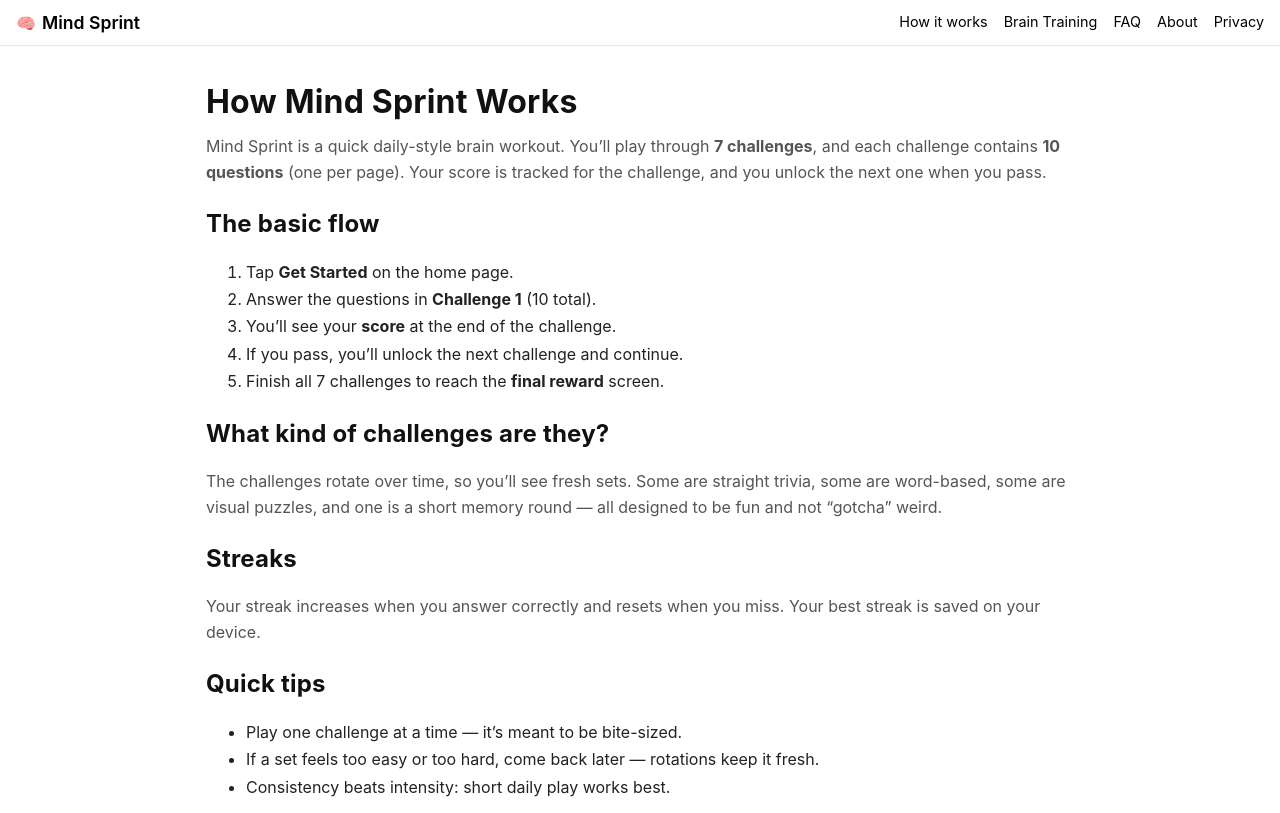
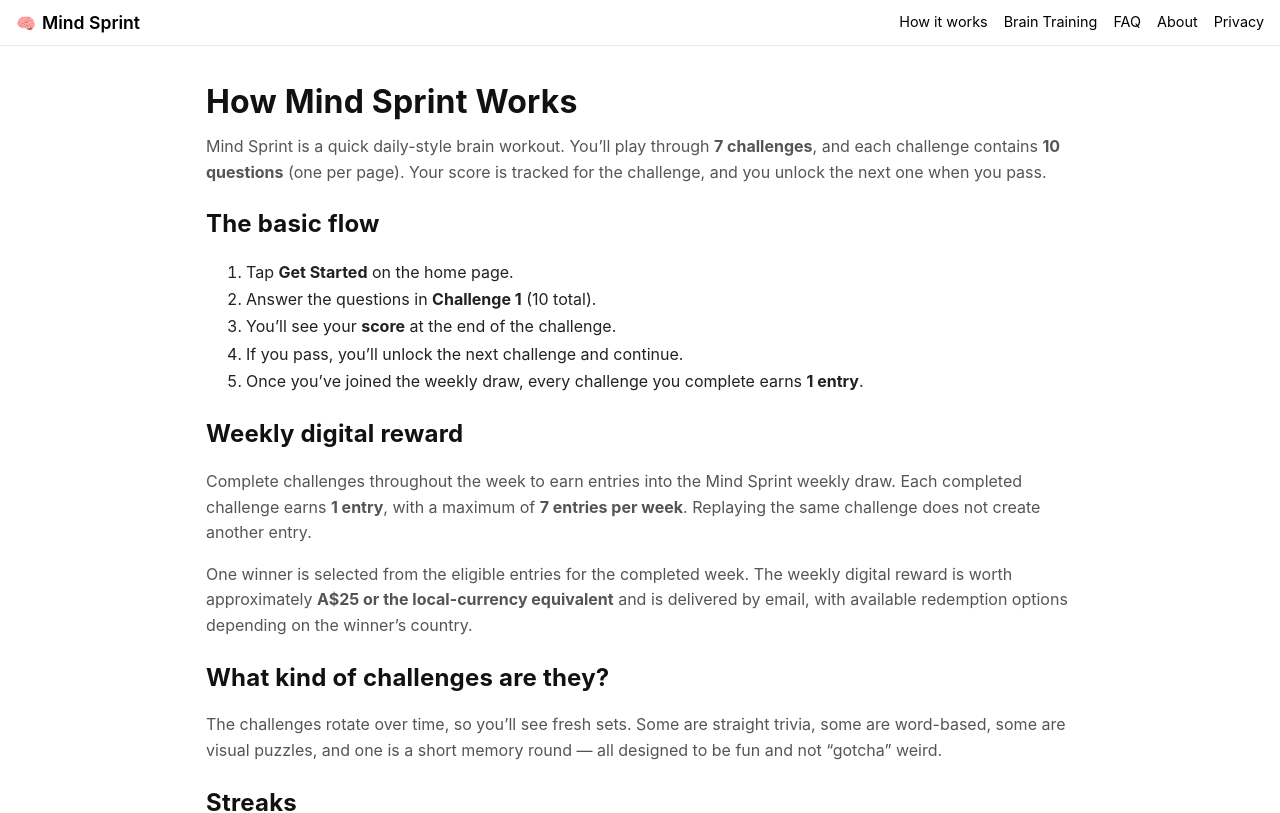
Before and after one commit to justinchase1984/mind-sprint, a Next.js app: page /how-it-works in a window 1280 px wide. Shown: the top 813 px of the page. Built offline with nearby package versions, Linux system fonts and the light colour scheme; no server answers.

Commit message:
Update how-it-works.tsx

```diff
--- a/pages/how-it-works.tsx
+++ b/pages/how-it-works.tsx
@@ -8,7 +8,7 @@ export default function HowItWorks() {
         <title>How It Works | Mind Sprint</title>
         <meta
           name="description"
-          content="How Mind Sprint works: 7 bite-sized challenges, one question per page, streak tracking, and a bonus reward at the end. No login required."
+          content="How Mind Sprint works: complete bite-sized brain challenges, track your streak, and earn entries into the weekly digital reward draw. No login required."
         />
       </Head>
 
@@ -41,9 +41,22 @@ export default function HowItWorks() {
             If you pass, you’ll unlock the next challenge and continue.
           </li>
           <li>
-            Finish all 7 challenges to reach the <strong>final reward</strong> screen.
+            Once you’ve joined the weekly draw, every challenge you complete earns <strong>1 entry</strong>.
           </li>
         </ol>
+
+        <h2 style={{ marginTop: '1.5rem' }}>Weekly digital reward</h2>
+        <p style={{ color: '#555', lineHeight: 1.6 }}>
+          Complete challenges throughout the week to earn entries into the Mind Sprint weekly draw. Each completed
+          challenge earns <strong>1 entry</strong>, with a maximum of <strong>7 entries per week</strong>. Replaying the
+          same challenge does not create another entry.
+        </p>
+
+        <p style={{ color: '#555', lineHeight: 1.6 }}>
+          One winner is selected from the eligible entries for the completed week. The weekly digital reward is worth
+          approximately <strong>A$25 or the local-currency equivalent</strong> and is delivered by email, with available
+          redemption options depending on the winner’s country.
+        </p>
 
         <h2 style={{ marginTop: '1.5rem' }}>What kind of challenges are they?</h2>
         <p style={{ color: '#555', lineHeight: 1.6 }}>
@@ -65,6 +78,7 @@ export default function HowItWorks() {
         <h2 style={{ marginTop: '1.5rem' }}>Quick tips</h2>
         <ul style={{ lineHeight: 1.7, color: '#222' }}>
           <li>Play one challenge at a time — it’s meant to be bite-sized.</li>
+          <li>Complete different challenges throughout the week to earn more draw entries.</li>
           <li>If a set feels too easy or too hard, come back later — rotations keep it fresh.</li>
           <li>Consistency beats intensity: short daily play works best.</li>
         </ul>
```
